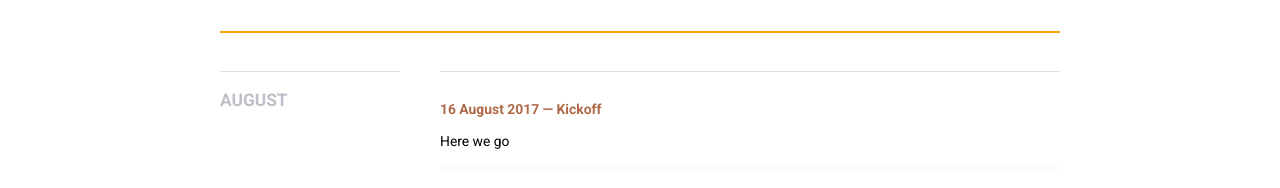
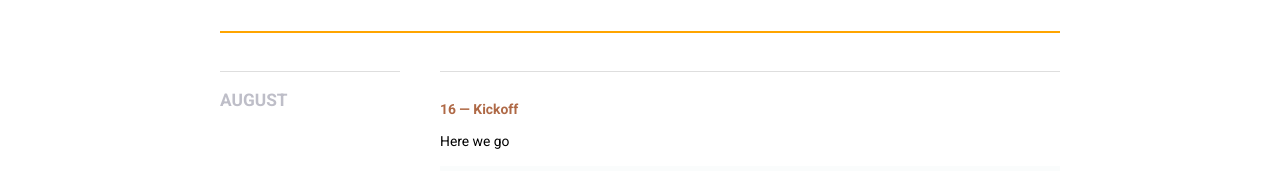
Before and after one commit to j6k4m8/365papers, a Jekyll site: the page built from index.html, in a window 1280 px wide. Shown: the part 442-630 px from the top of the page. Built offline with Jekyll 4.4.1, drawn with Linux system fonts in a browser that asks for light colours; nearby versions of some CDN libraries.

Commit message:
try month limiter

```diff
--- a/index.html
+++ b/index.html
@@ -32,7 +32,12 @@
                         <div class="12u">
                             <!-- Post Listing -->
                             {% for post in site.posts %}
+
+                            {% capture this_month %}{{ post.date | date: "%B" }}{% endcapture %}
+                            {% capture next_month %}{{ post.previous.date | date: "%B" }}{% endcapture %}
+
                             <div class="row topic-row">
+                                {% if this_month != next_month %}
                                 <div class="3u not-small">
                                     <div class="light-border-top">
                                         <span class="type-brandon left-header">
@@ -40,16 +45,19 @@
                                         </span>
                                     </div>
                                 </div>
+                                {% endif %}
                                 <div class="9u 12u(small)">
                                     <div class="light-border-top">
                                         <div class="right-content">
+                                            {% if this_month != next_month %}
                                             <div class="12u type-brandon only-small small-header year-header">
                                                 {{ post.date | date: "%B" }}
                                             </div>
+                                            {% endif %}
                                             <div class="right-paragraph 12u">
                                                 <h2>
                                                     <a href="{{ site.baseurl }}{{ post.url }}">
-                                                        {{ post.date | date_to_long_string }} &mdash; {{ post.title }}
+                                                        {{ post.date | date: "%d" }} &mdash; {{ post.title }}
                                                     </a>
                                                 </h2>
                                                 <p>{{ post.excerpt }}</p>
```
